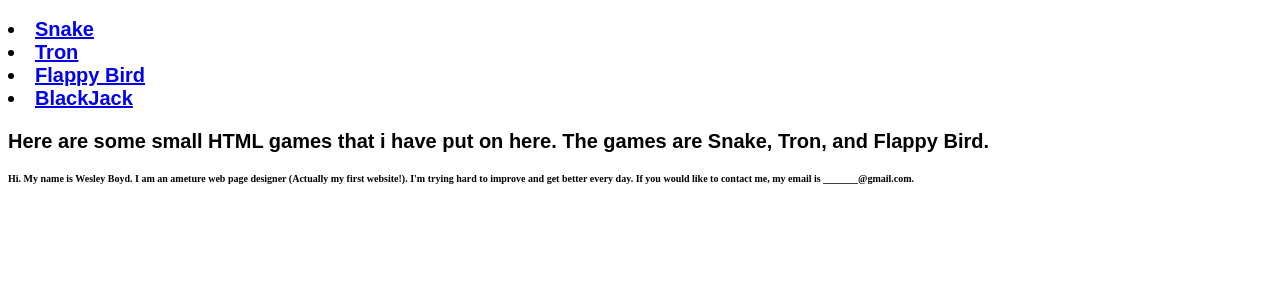
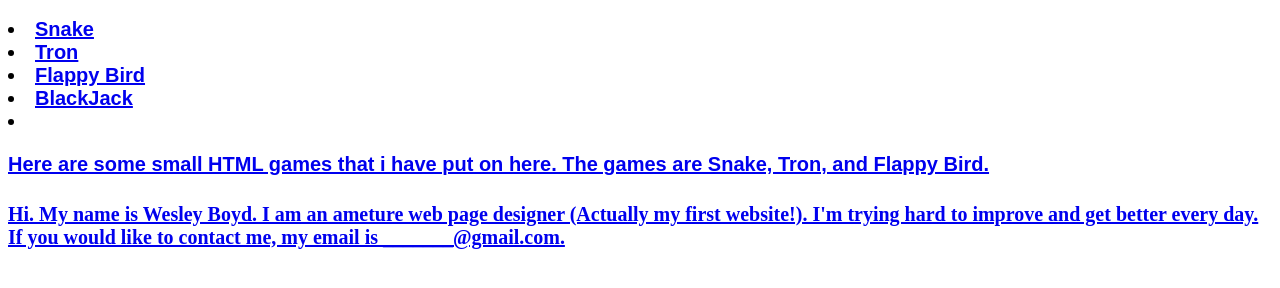
Before and after one commit to WesBoi12345/WesBoi12345.github.io, a plain HTML site: page index.html in a window 1280 px wide. Shown: the part 132-420 px from the top of the page. Drawn offline with Linux system fonts and the light colour scheme.

Commit message:
Update index.html

```diff
--- a/index.html
+++ b/index.html
@@ -16,7 +16,7 @@
   }
 
   h4{
-    font-size:10px;
+    font-size:20px;
     font-family:serif;
   }
 </style>
@@ -28,6 +28,7 @@
 <li><a href= "/tron/index.html">Tron</a></li>
 <li><a href= "/flappybird/index.html" >Flappy Bird</a></li>
 <li><a href= "http://otherprojects.landonhatch.com/blackJack/">BlackJack</a></li>
+<li><a href= "http://www.staggeringbeauty.com"
   </h2>
 
   <h3>
```
